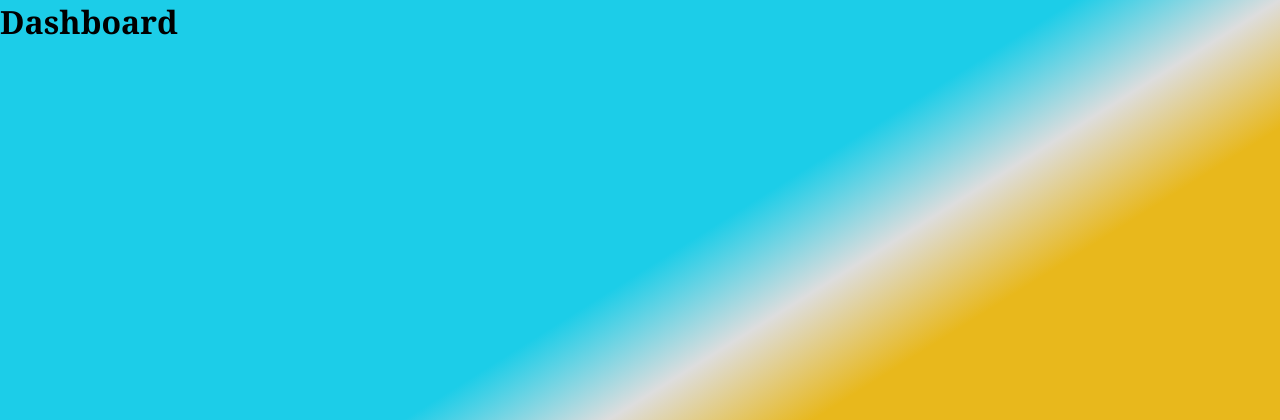
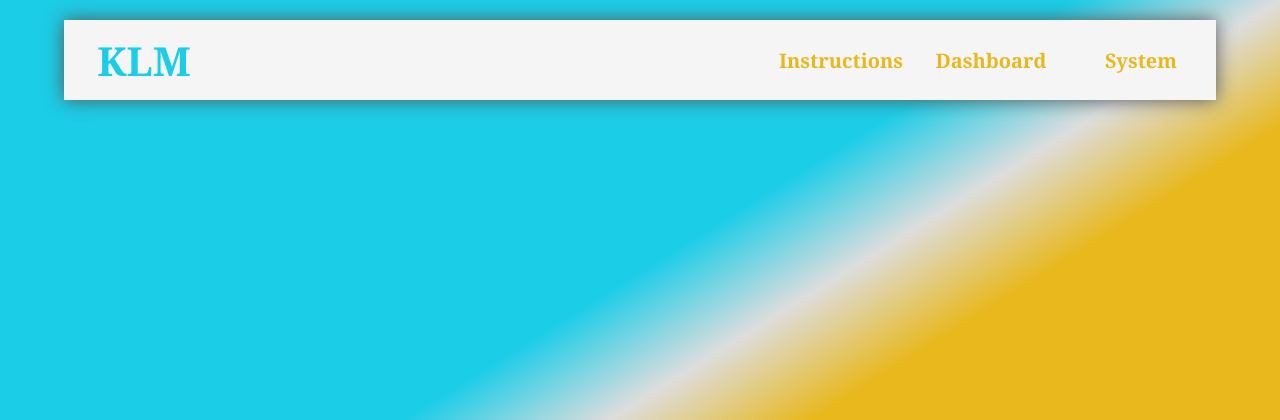
Before and after one commit to SpastBanana/KLMSite, a Django app: page /dashboard/ in a window 1280 px wide. Shown: the top 420 px of the page. Run offline with Django 3.2, Linux system fonts and the light colour scheme.

Commit message:
rebuilded

```diff
--- a/templates/dashboard.html
+++ b/templates/dashboard.html
@@ -1,6 +1,5 @@
-<head>
+<style>
+</style>
+<main>
 
-</head>
-<main>
-    <h1>Dashboard</h1>
 </main>
--- a/templates/index.html
+++ b/templates/index.html
@@ -15,8 +15,67 @@
         height: 100vh;
         background-image: linear-gradient(to bottom right, #1ccde8 42%, #DDDDDD 50%, #e8b81c 58%);
     }
+
+    header {
+        height: 15%;
+        width: 100%;
+        display: flex;
+        align-items: center;
+        justify-content: center;
+    }
+
+    .headFlex {
+        height: 10vh;
+        width: 90%;
+        background: whitesmoke;
+        box-shadow: 0px 0px 18px 0.1px #555555;
+        display: flex;
+        align-items: center;
+        justify-content: space-between;
+    }
+
+    .logo {
+        font-size: 40px;
+        font-weight: bold;
+        height: 100%;
+        width: 160px;
+        display: flex;
+        align-items: center;
+        justify-content: center;
+        color: #1ccde8;
+    }
+
+    .navList {
+        height: 100%;
+        display: flex;
+        align-items: center;
+    }
+
+    .navList a {
+        height: 100%;
+        width: 150px;
+        display: flex;
+        align-items: center;
+        justify-content: center;
+        color: #e8b81c;
+        font-size: 20px;
+        font-weight: 600;
+        text-decoration: none;
+    }
 </style>
 <body>
+    <header>
+        <div class="headFlex">
+            <div class="logo">
+                KLM
+            </div>
+            <div class="navList">
+                <a class="currentPage" href="/instructions">Instructions</a>
+                <a href="/dashboard">Dashboard</a>
+                <a href="/system-info">System</a>
+            </div>
+        </div>
+    </header>
     {% include page %}
 </body>
 </html>
--- a/templates/system.html
+++ b/templates/system.html
@@ -1,6 +1,6 @@
-<head>
+<style>
 
-</head>
+</style>
 <main>
-    <h1>System</h1>
+
 </main>
```
Also changed, not shown: templates/start.html (+3 -4 lines).
